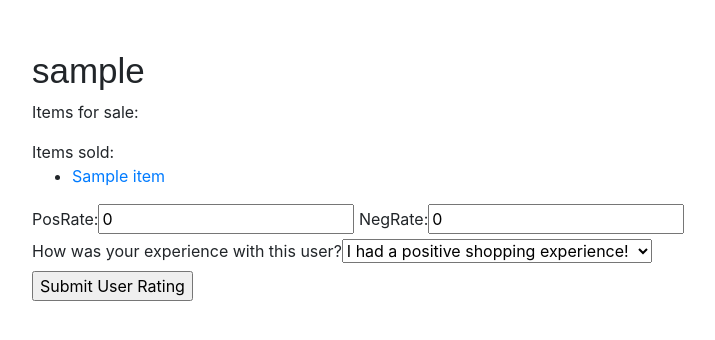
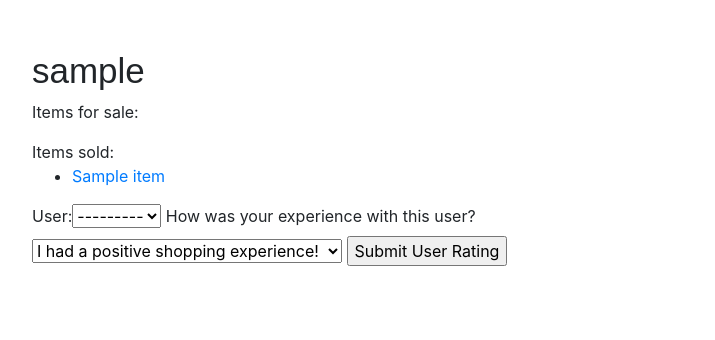
Before and after one commit to zacherymorris2021/SuperNoVas-HoosList, a Django app: a page that uses marketplace/templates/marketplace/user.html in a window 1280 px wide. Shown: the part 56-396 px from the top of the page, without its empty margins (268-983 px from the left). Run offline with Django 3.2, Linux system fonts and the light colour scheme; a user stored in the database is signed in; tables that the repository leaves empty hold one stand-in row (values such as "Sample post"); some libraries are stand-ins or nearby versions.

Commit message:
Pass in information for rating

```diff
--- a/marketplace/myForms.py
+++ b/marketplace/myForms.py
@@ -38,10 +38,8 @@ class UserRatingForm(forms.ModelForm):
     class Meta:
         model = Seller
         fields = [
-        'posRate',
-        'negRate'
+        'user'
         ]
-
     options = [
     ('positive', 'I had a positive shopping experience!'),
     ('negative', 'I had a negative shopping experience!')
--- a/marketplace/templates/marketplace/user.html
+++ b/marketplace/templates/marketplace/user.html
@@ -43,11 +43,11 @@
 					{% endif %}
 				</ul>
 
-				<form action = "marketplace/seller.id//thanks/ " method="post">
-				{% csrf_token %}
-					 {{form}}
+				<form action="/marketplace/thanks" method="post">
+					{% csrf_token %}
+					{{form}}
 					 <input type="submit" value="Submit User Rating">
-					<form>
+				<form>
 			</div>
 		</body>
 	{% else %}
--- a/marketplace/urls.py
+++ b/marketplace/urls.py
@@ -16,7 +16,8 @@ urlpatterns = [
     path('map/', views.map, name='map'),
     path('inbox/', views.inbox, name = 'inbox'),
     url(r'^advFilter/$', views.advFilter, name='advFilter'),
-    path('message/', views.message, name = 'message')
+    path('message/', views.message, name = 'message'),
+    path('thanks', views.thank, name = 'Thank you!')
 
 ]
 
--- a/marketplace/views.py
+++ b/marketplace/views.py
@@ -9,7 +9,6 @@ from .models import Item, Seller, Message
 from .myForms import ItemAddForm, SendMessageForm, UserRatingForm
 from django.contrib.auth.models import User
 from .filters import ItemFilter
-
 
 # views
 def index(request):
@@ -105,3 +104,14 @@ def advFilter(request):
 def userRating(request):
     form=UserRatingForm()
     return render(request, 'marketplace/user.html', {'form': form})
+
+def thank(request):
+    if request.method == "POST":
+        review = request.POST.get('question')
+        seller2 = request.POST.get('user')
+        print(review )
+        print(seller2)
+        seller = get_object_or_404(User, pk=seller2)
+        print(seller)
+
+    return render(request, 'marketplace/thank.html')
```
Also changed, not shown: marketplace/templates/marketplace/thank.html (added, +7 -0 lines).
